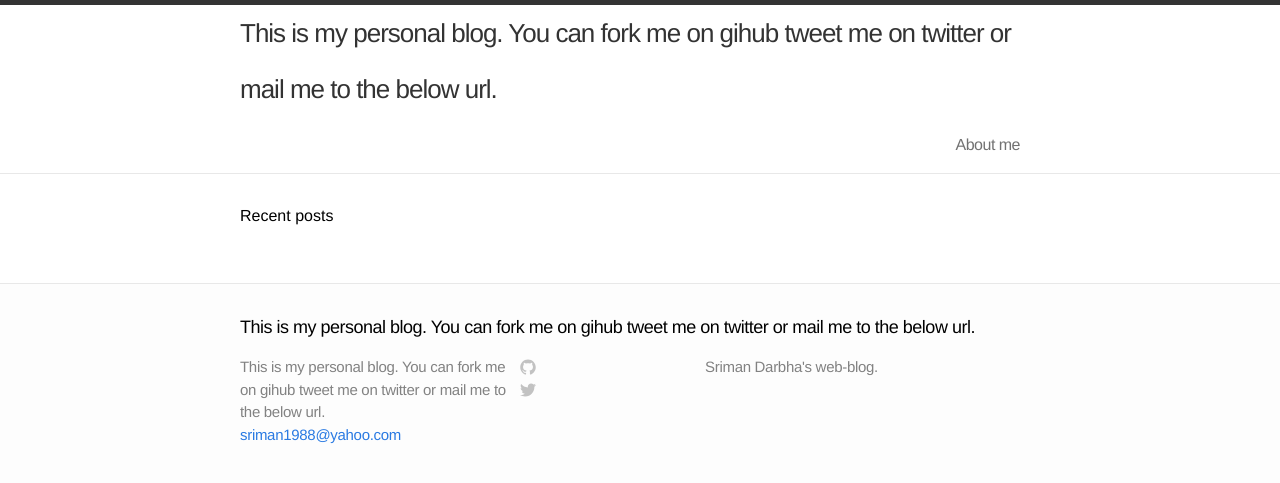
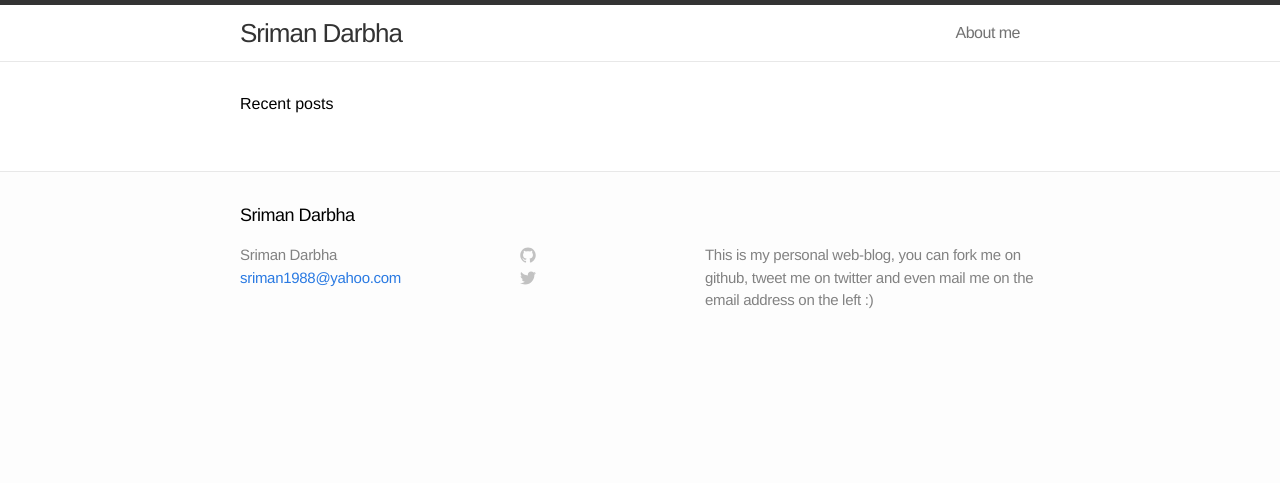
Before and after one commit to srimandarbha/testapp3, a Jekyll site: the page built from index.html, in a window 1280 px wide. Shown: the top 483 px of the page. Built offline with Jekyll 4.4.1, drawn with Linux system fonts in a browser that asks for light colours.

Commit message:
rolled back on title changes

```diff
--- a/_config.yml
+++ b/_config.yml
@@ -1,7 +1,7 @@
 # Site settings
-title: This is my personal blog. You can fork me on gihub tweet me on twitter or mail me to the below url.
+title: Sriman Darbha
 email: sriman1988@yahoo.com
-description: "Sriman Darbha's web-blog."
+description: "This is my personal web-blog, you can fork me on github, tweet me on twitter and even mail me on the email address on the left :)"
 baseurl: ""
 url: "http://srimandarbha.com"
 exclude:  [ Gemfile, Gemfile.lock, Procfile, vendor, gems]
```
